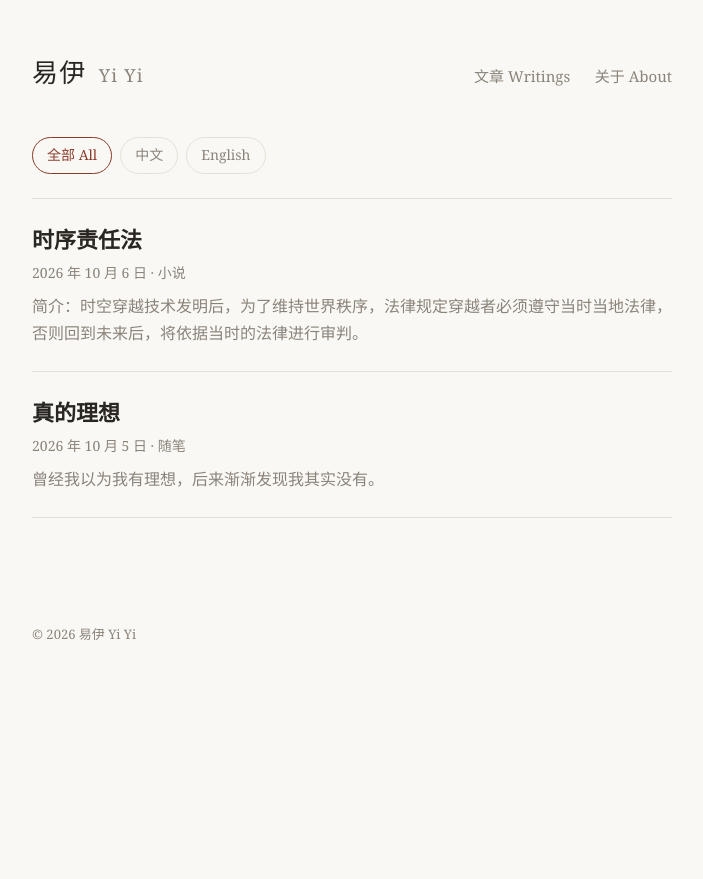
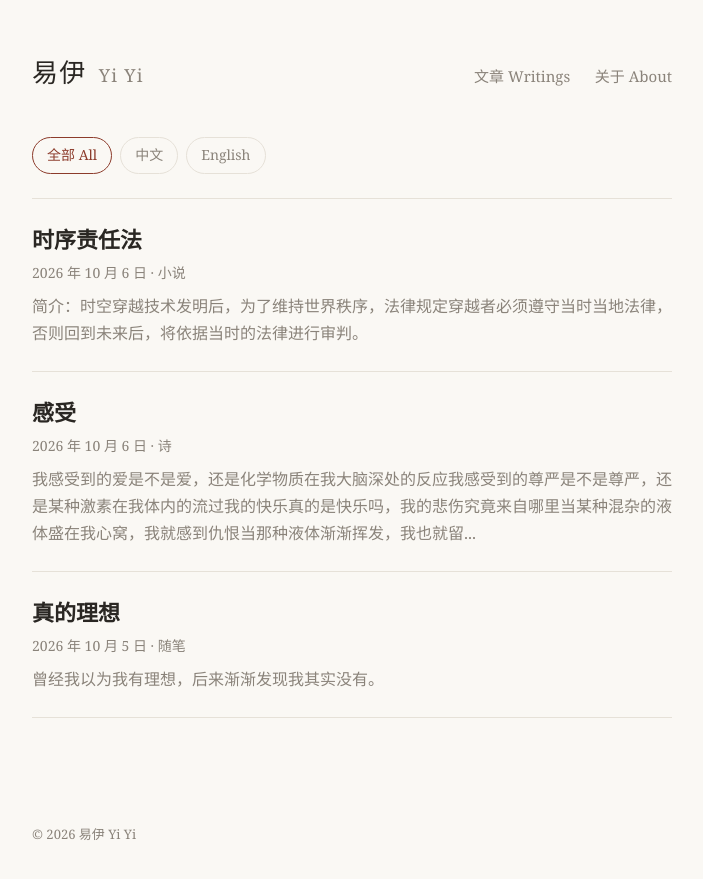
Before and after one commit to yiyistory/yiyistory.github.io, a Jekyll site: the page built from index.html, in a window 1280 px wide. Shown: the top 879 px of the page, without its empty margins (288-991 px from the left). Built offline with Jekyll 4.4.1, drawn with Linux system fonts in a browser that asks for light colours.

Commit message:
发布《感受》

```diff
--- /dev/null
+++ b/_posts/2026-10-06-ganshou.md
@@ -0,0 +1,26 @@
+---
+title: 感受
+lang: zh
+category: 诗
+---
+
+<div class="poem">
+<p>我感受到的爱是不是爱，还是化学物质在我大脑深处的反应<br>
+我感受到的尊严是不是尊严，还是某种激素在我体内的流过<br>
+我的快乐真的是快乐吗，我的悲伤究竟来自哪里<br>
+当某种混杂的液体盛在我心窝，我就感到仇恨<br>
+当那种液体渐渐挥发，我也就留不住恨意<br>
+当那种物质带来的体验从我大脑消退，我命名为宽恕<br>
+我不是宽恕了这个世界，只是我的生理结构无法支持我长久的仇恨</p>
+<p>真真假假也许不重要，我感受到感受之外还有一个我<br>
+会饥饿寒冷的我，会偷懒做梦的我，肉吃多了想吃蔬菜的我<br>
+做什么都无法坚持的我，想跑步却一直没有买跑鞋的我<br>
+偶尔放空了思考的我，思考到一半又想赚钱的我<br>
+想做大事的我，又懒得起床的我<br>
+一个想知道人类起源的我，一个想宇宙深处的我<br>
+一个想知道人什么时候成为了人的我，一个想知道人的感官之外的我<br>
+一个任意在人类知识中游览的我，一个爱上黄家驹音乐的我<br>
+一个三十五岁突然想到莫以善小而不为莫以恶小而为之的我<br>
+一个睡睡醒醒的，疲惫又期待的我<br>
+一个想要战胜一切，生出力量的我</p>
+</div>
--- a/assets/style.css
+++ b/assets/style.css
@@ -121,3 +121,10 @@ nav a:hover { color: var(--accent); }
   margin-bottom: 2em;
   border-bottom: 1px solid var(--line);
 }
+
+.post .content .poem p {
+  text-indent: 0;
+  text-align: left;
+  margin: 0 0 2em;
+  line-height: 2.1;
+}
```
